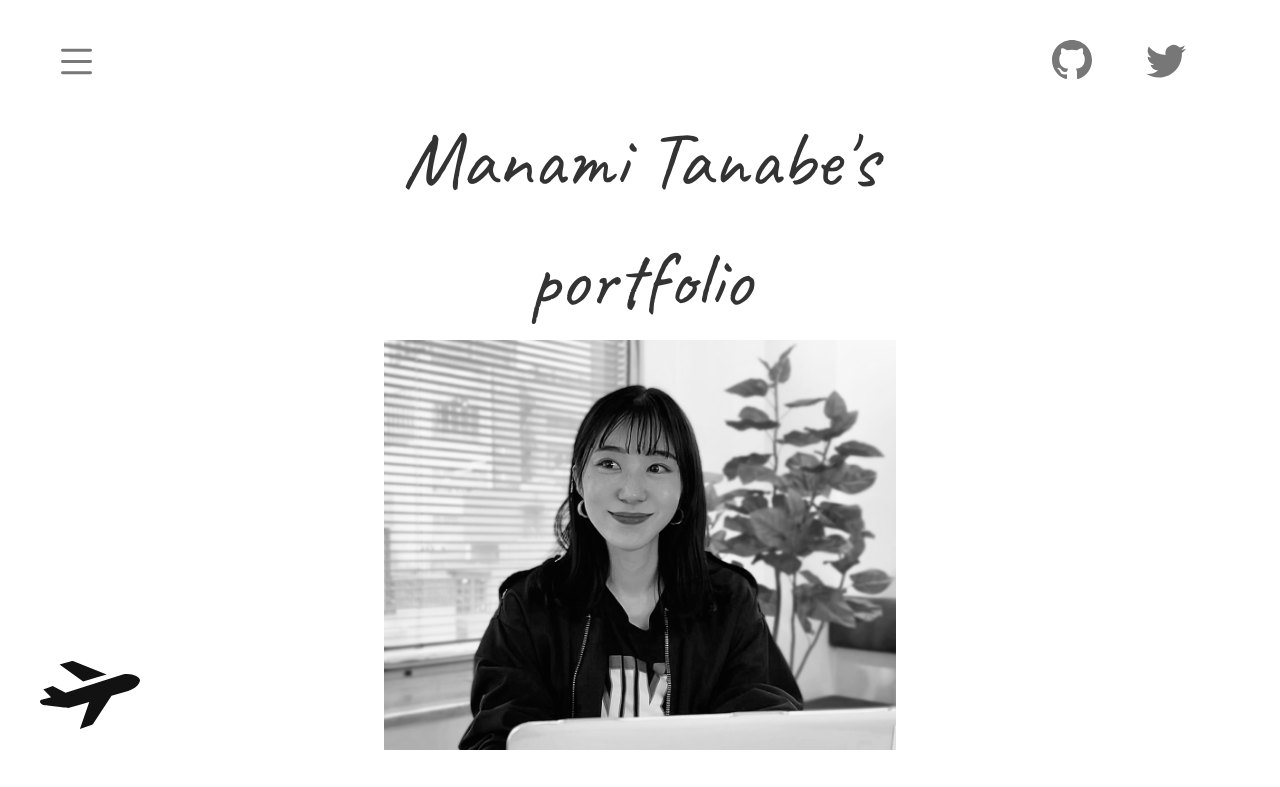
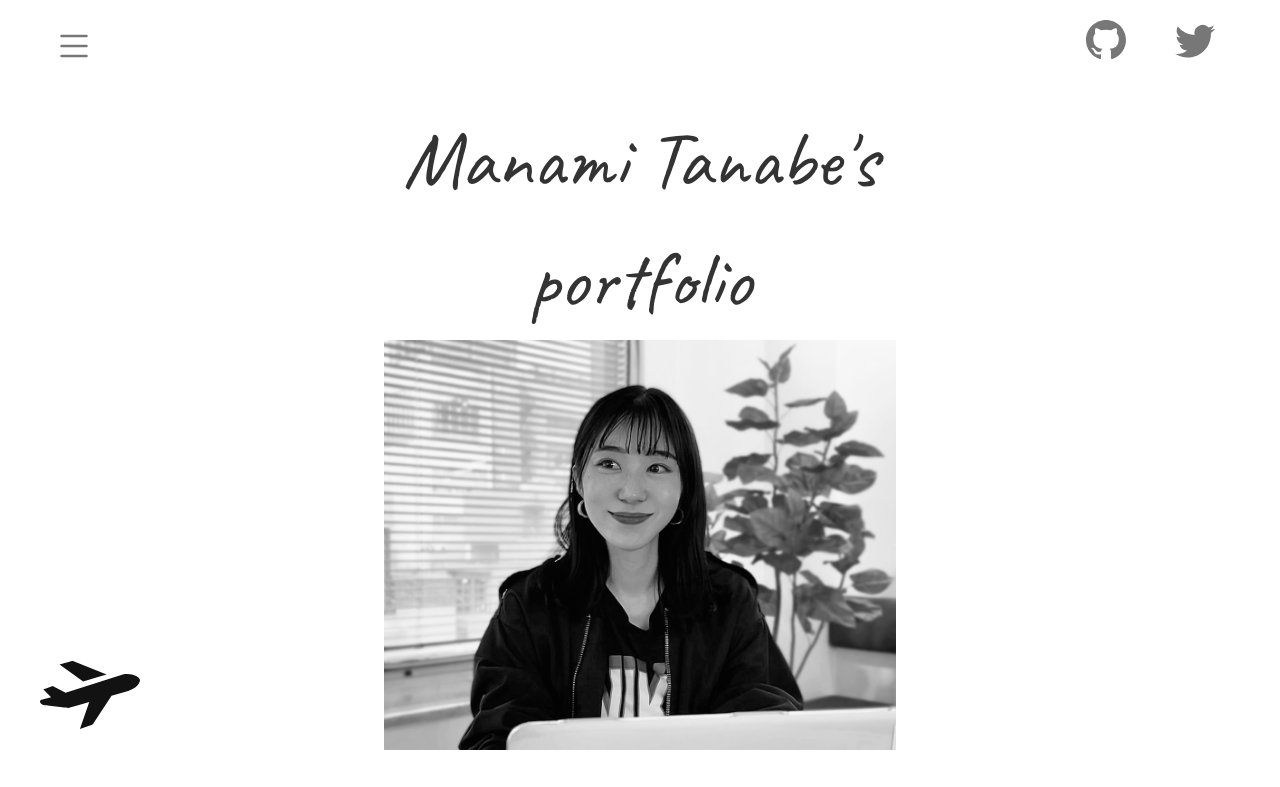
Before and after one commit to manami0624/portfolio, a plain HTML site: page index.html in a window 1280 px wide. Shown: the top 787 px of the page. Drawn offline with nearby package versions, Linux system fonts and the light colour scheme.

Commit message:
ヘッダー調整

```diff
--- a/index.html
+++ b/index.html
@@ -18,7 +18,7 @@
         <div class="lists" id="lists">
           <span class="menu_icon"></span>
           <span class="menu_text">
-            <svg xmlns="http://www.w3.org/2000/svg" width="45" height="45" fill="currentColor" class="bi bi-list" viewBox="0 0 16 16">
+            <svg xmlns="http://www.w3.org/2000/svg" width="40" height="40" fill="currentColor" class="bi bi-list" viewBox="0 0 16 16">
               <path fill-rule="evenodd" d="M2.5 12a.5.5 0 0 1 .5-.5h10a.5.5 0 0 1 0 1H3a.5.5 0 0 1-.5-.5zm0-4a.5.5 0 0 1 .5-.5h10a.5.5 0 0 1 0 1H3a.5.5 0 0 1-.5-.5zm0-4a.5.5 0 0 1 .5-.5h10a.5.5 0 0 1 0 1H3a.5.5 0 0 1-.5-.5z"/>
             </svg>
           </span>
@@ -129,19 +129,19 @@
     <h2 class="heading-name", id="skill">Skill</h2>
       <ul class="messages">
         <li class="message">
-          <h3>コーディング..........................HTML / CSS</h3>
+          <h5>コーディング.......................... HTML / CSS</h5>
         </li>
         <li class="message">
-          <h3>フロントエンド.....................JavaScript / jQuery</h3>
+          <h5>フロントエンド..................... JavaScript / jQuery</h5>
         </li>
         <li class="message">
-          <h3>バックエンド.........................Ruby（Ruby on Rails）</h3>
+          <h5>バックエンド......................... Ruby（Ruby on Rails）</h5>
         </li>
         <li class="message">
-          <h3>データベース・インフラ.....MySQL / AWS / Render</h3>
+          <h5>データベース・インフラ ...... MySQL / AWS / Render</h5>
         </li>
         <li class="message">
-          <h3>その他....................................GitHub / Slack</h3>
+          <h5>その他.................................... GitHub / Slack</h5>
         </li>
       </ul>
     </div>
--- a/style.css
+++ b/style.css
@@ -20,10 +20,15 @@ ul,li {
 
 /*header*/
 header{
+  width: 100%;
+}
+
+.heading {
   position: fixed;
-  top: 0;
-  left: 0;
-  width: 100%;
+  width: 20%;
+  margin-left: 30px;
+  text-decoration: none;
+  width: 20%;
   padding: 20px 24px 16px;
   background: rgba(255, 255, 255, 0.5);
   z-index: 100;
@@ -32,21 +37,21 @@ header{
   align-items: center;
 }
 
-.heading {
-  width: 30%;
-  margin-left: 30px;
-  text-decoration: none;
-}
-
 .lists{
   font-size: 30px;
   color: #777777;
 }
 
 .navbar {
-  width: 50%;
+  width: calc(100%-20%);
+  right: 0;
+  justify-content: flex-end;
   padding: 20px;
-  justify-content: flex-end; /* 修正: 右に寄せる */
+  position: fixed;
+  z-index: 100;
+  display: flex;
+  justify-content: space-between;
+  align-items: end;
 }
 
 .nav-lists-right {
@@ -54,7 +59,7 @@ header{
 }
 
 .nav-lists-right li {
-  margin-right: 50px; /* 追加: アイコン間のスペースを設定 */
+  margin-right: 45px; /* 追加: アイコン間のスペースを設定 */
 }
 
 .nav-lists {
```
